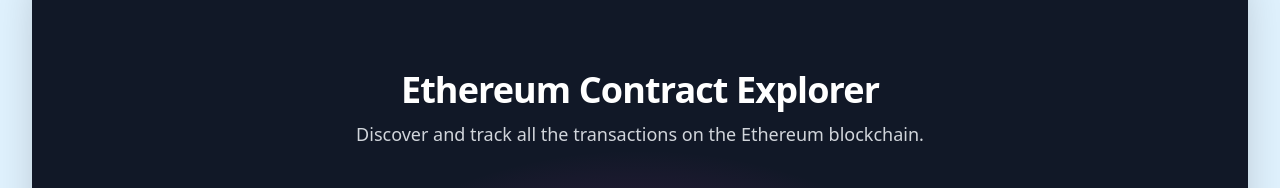
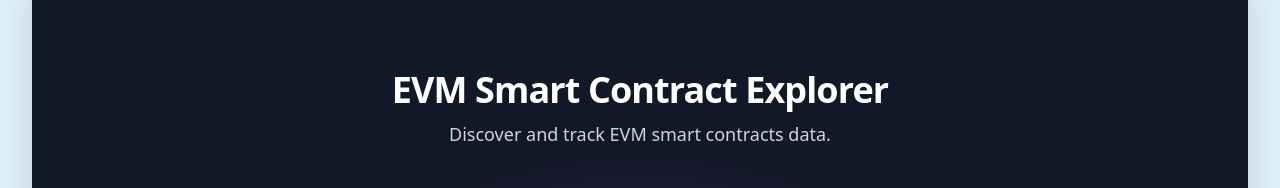
Before and after one commit to Pfed-prog/NextJsExplorer, a Next.js app in the folder with-tailwindcss-app/: page / in a window 1280 px wide. Shown: the part 122-310 px from the top of the page. Built offline with nearby package versions, Linux system fonts and the light colour scheme; what wagmi would draw is missing.

Commit message:
updating homepage

```diff
--- a/with-tailwindcss-app/pages/index.tsx
+++ b/with-tailwindcss-app/pages/index.tsx
@@ -10,15 +10,15 @@ const Home: NextPage = () => {
       <div className="mx-auto max-w-7xl sm:px-6 lg:px-8">
         <div className="relative isolate overflow-hidden bg-gray-900 px-6 py-24 shadow-2xl sm:rounded-3xl sm:px-24 xl:py-32">
           <h2 className="mx-auto max-w-2xl text-center text-3xl font-bold tracking-tight text-white sm:text-4xl">
-            Ethereum Contract Explorer
+            EVM Smart Contract Explorer
           </h2>
           <p className="mx-auto mt-2 max-w-xl text-center text-lg leading-8 text-gray-300">
-            Discover and track all the transactions on the Ethereum blockchain.
+            Discover and track EVM smart contracts data.
           </p>
           <div className="mx-auto mt-10 flex max-w-md gap-x-4">
             <input
               className="min-w-0 flex-auto rounded-md border-0 bg-white/5 px-3.5 py-2 text-white shadow-sm ring-1 ring-inset ring-white/10 focus:ring-2 focus:ring-inset focus:ring-white sm:text-sm sm:leading-6"
-              placeholder="Enter contract address.."
+              placeholder="Enter contract address..."
               value={contractAddress}
               onChange={(e) => setContractAddress(e.target.value)}
             />
```
Also changed, not shown: 1 other file (tests, documents, lock files or other folders).
